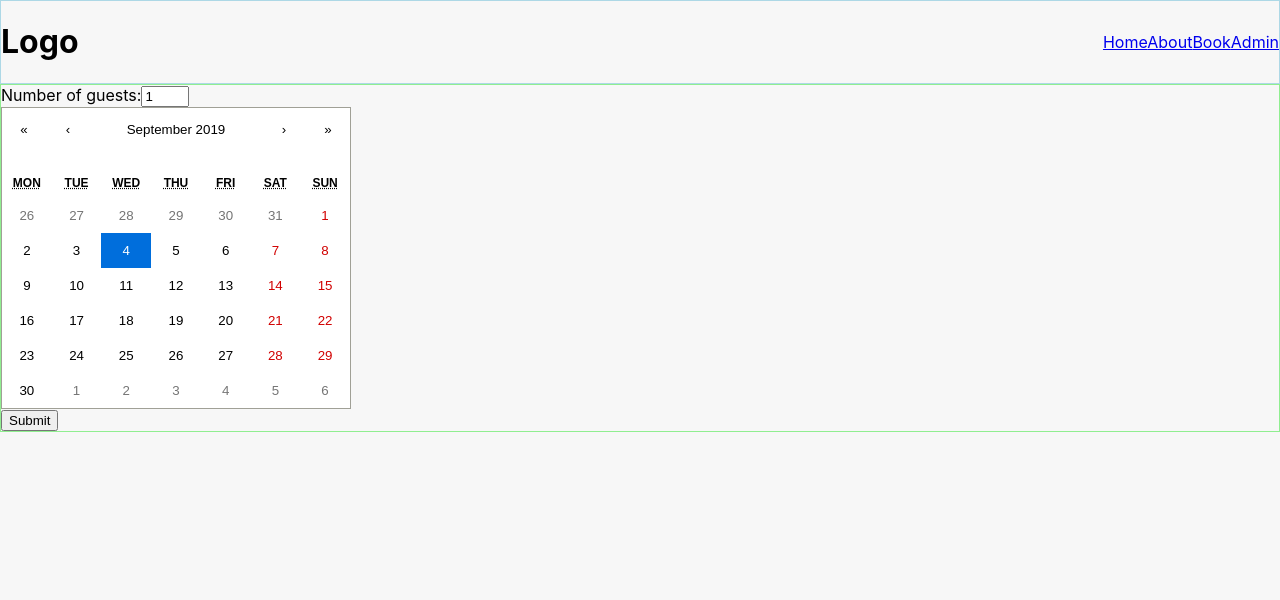
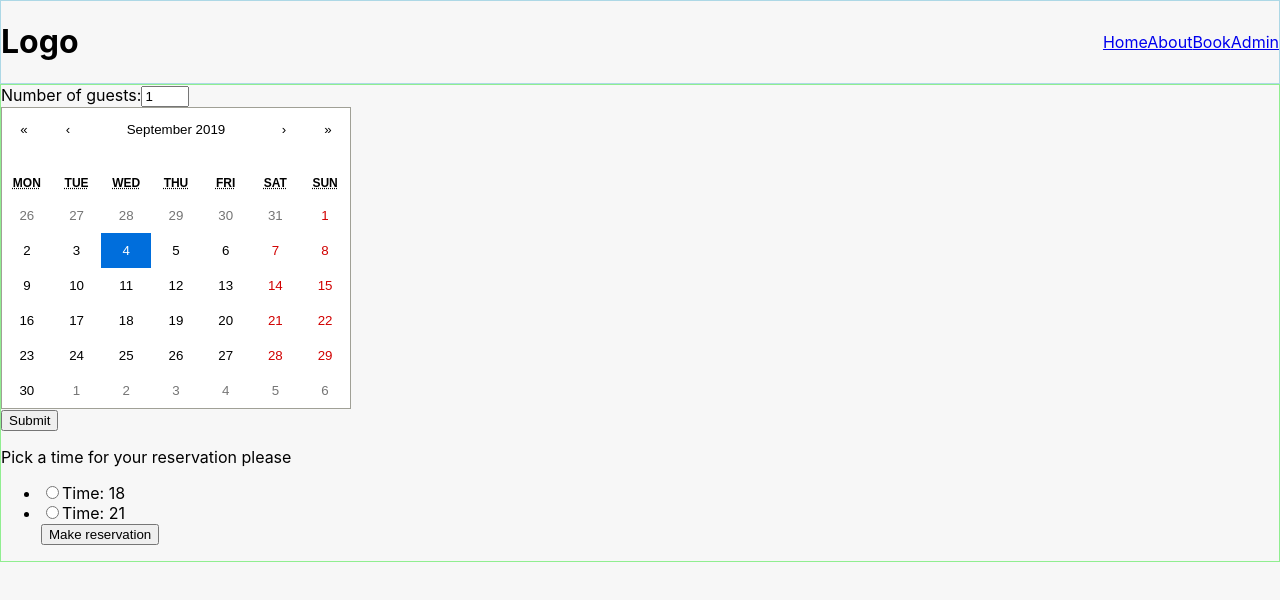
Before and after one commit to mhedengren/react-restaurant-booking, a React (Create React App) app: page /booking in a window 1280 px wide. Shown: the top 600 px of the page. Built offline with nearby package versions, Linux system fonts and the light colour scheme.

Commit message:
SHOW NUMBER OF BOOKINGS BASED ON TIMe, also created radio-button-form

```diff
--- a/src/components/Booking/BookingForm.tsx
+++ b/src/components/Booking/BookingForm.tsx
@@ -1,6 +1,7 @@
 import React from 'react'
 import Calendar from 'react-calendar'
 import moment from 'moment'
+import { object, string } from 'prop-types';
 const axios = require('axios')
 
 interface IBookingState {
@@ -9,6 +10,7 @@ interface IBookingState {
     time: number;
     show18: boolean;
     show21: boolean;
+    timePicked: string;
 }
 
 class BookingForm extends React.Component<{}, IBookingState> {
@@ -19,11 +21,14 @@ class BookingForm extends React.Component<{}, IBookingState> {
       date: new Date(),
       time: 0,
       show18: false,
-      show21: false
+      show21: false,
+      timePicked: '',
     }
 
     this.handleInputChange = this.handleInputChange.bind(this)
     this.handleSubmit = this.handleSubmit.bind(this)
+    this.handleSubmitTime = this.handleSubmitTime.bind(this)
+    this.handleRadioChange = this.handleRadioChange.bind(this)
   }
 
   handleSubmit(event: any) {
@@ -34,24 +39,43 @@ class BookingForm extends React.Component<{}, IBookingState> {
     event.preventDefault()
   }
 
+  handleSubmitTime(event: any) {
+    alert(this.state.timePicked)
+    event.preventDefault();
+  }
+
   calendarOnChange(date: any) {
-
     let newDate = moment(date);
     let dateToSend = newDate.format('YYYY-MM-DD');
     console.log(dateToSend)
 
-    axios.get(`http://localhost:8888/react-restaurant-booking-backend/fetch-reservation.php/`,
-      { params: { res_date: dateToSend}})
+    axios.get(`http://localhost:8888/react-restaurant-booking-backend/fetch-reservation.php/`,      { params: { res_date: dateToSend}})
     .then((res: any) => {
+      console.log(res.data)
 
-      console.log(res.data);
       //this.setState({ date: date })
 
+      var firstSitting = "18";
+      var count = res.data.filter((obj:any) => obj.time === firstSitting)
+      var secondSitting = "21";
+      var count2 = res.data.filter((obj:any) => obj.time === secondSitting)
+      console.log(count.length);
+      console.log(count2.length);
 
-    });
-
+      if (count <15) {
+        //toggle radio-button 18
+      } else {
 
       }
+
+      if (count2 <15) {
+        //toggle radio-button 21
+      } else {
+
+      }
+    })
+  }
+
 
   handleInputChange(event: any) {
     const target = event.target
@@ -63,8 +87,15 @@ class BookingForm extends React.Component<{}, IBookingState> {
     } as any)
   }
 
+  handleRadioChange(event: any) {
+    this.setState({
+      timePicked: event.target.value
+    });
+  }
+
   render() {
     return (
+      <div>
         <form onSubmit={this.handleSubmit}>
           <label>
             Number of guests:
@@ -80,6 +111,37 @@ class BookingForm extends React.Component<{}, IBookingState> {
           <Calendar onChange={this.calendarOnChange} value={this.state.date} />
           <input type='submit' value='Submit' />
         </form>
+
+        <form onSubmit={this.handleSubmitTime}>
+          <p>Pick a time for your reservation please</p>
+            <ul>
+              <li>
+                <label>
+                  <input
+                    name='sitting18'
+                    type='radio'
+                    value='18'
+                    checked={this.state.timePicked === "18"}
+                    onChange={this.handleRadioChange}
+                  />
+                Time: 18</label>
+              </li>
+
+              <li>
+                <label>
+                  <input
+                    name='sitting21'
+                    type='radio'
+                    value='21'
+                    checked={this.state.timePicked === "21"}
+                    onChange={this.handleRadioChange}
+                  />
+                  Time: 21</label>
+                </li>
+              <button type="submit">Make reservation</button>
+            </ul>
+          </form>
+      </div>
     )
   }
 }
```
Lines whose indentation alone changed are shown as unchanged.
